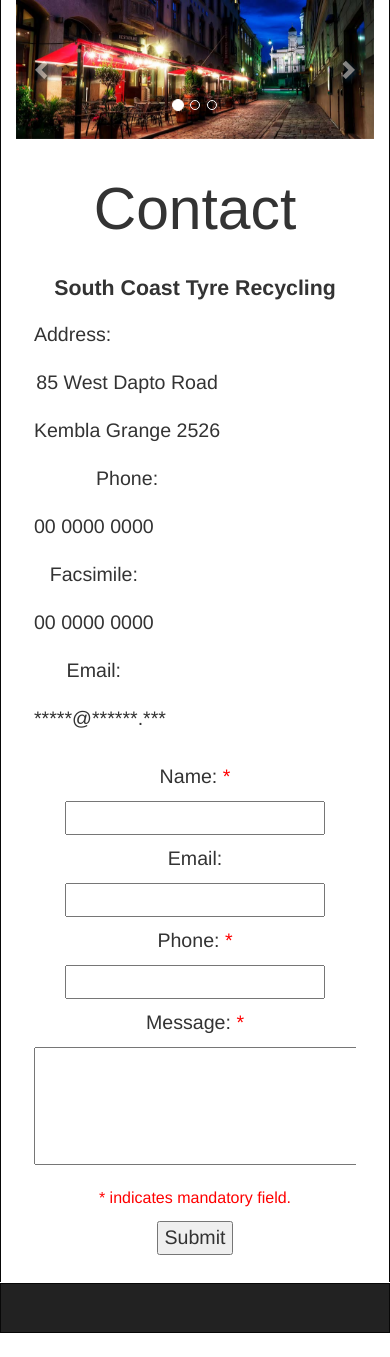
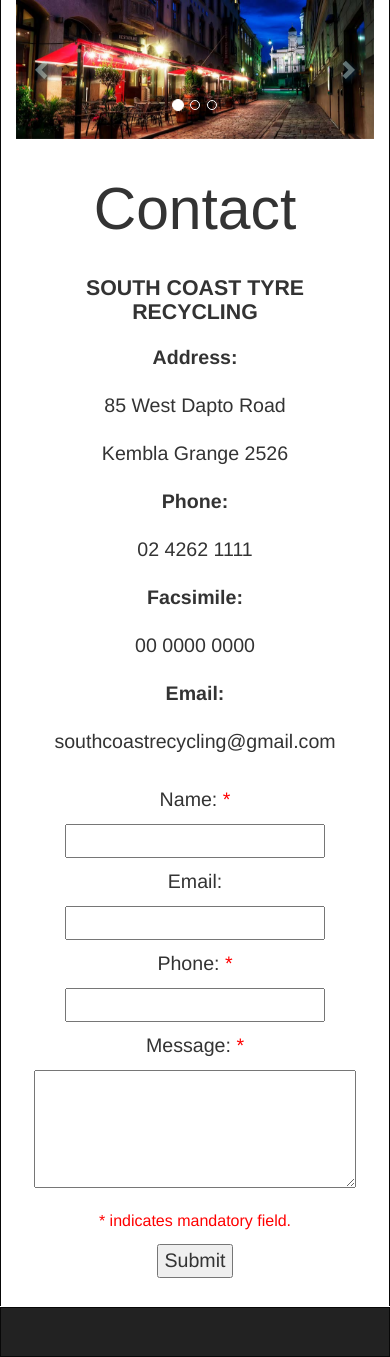
Before and after one commit to carolinebezzina/px, a PHP site: page /contact.html in a window 390 px wide. Shown: the part 181-1538 px from the top of the page. Before the commit the page ends 1514 px from the top, so only its background shows below. Run offline with PHP 8.4, Linux system fonts and the light colour scheme; some web fonts are replaced.

Commit message:
changed styles of contact page

```diff
--- a/contact.html
+++ b/contact.html
@@ -98,24 +98,24 @@
                         South Coast Tyre Recycling
                     </h3>
                     <ul class="contact-list">
-                        <li>Address:</li>
+                        <li class="cLabel">Address:</li>
                         <span class = "table-row visible-xs"></span>
                         <li>85 West Dapto Road</li>
                         <span class = "table-row"></span>
                         <li class="hidden-xs"></li>
                         <li>Kembla Grange 2526</li>
                         <span class = "table-row"></span>
-                        <li>Phone:</li>
+                        <li class="cLabel">Phone:</li>
+                        <span class = "table-row visible-xs"></span>
+                        <li>02 4262 1111</li>
+                        <span class = "table-row"></span>
+                        <li class="cLabel">Facsimile:</li>
                         <span class = "table-row visible-xs"></span>
                         <li>00 0000 0000</li>
                         <span class = "table-row"></span>
-                        <li>Facsimile:</li>
+                        <li class="cLabel">Email:</li>
                         <span class = "table-row visible-xs"></span>
-                        <li>00 0000 0000</li>
-                        <span class = "table-row"></span>
-                        <li>Email:</li>
-                        <span class = "table-row visible-xs"></span>
-                        <li>*****@******.***</li>
+                        <li>southcoastrecycling@gmail.com</li>
                     </ul>
                     <form action="#">
                         <ul class = "contactForm">
@@ -126,7 +126,7 @@
                             <li>Phone: <span class="mandatory">*</span></li>
                             <li><input type="text" name="phone" value=""></li>
                             <li>Message: <span class="mandatory">*</span></li>
-                            <li><textarea rows="4" cols="50" name="message" form="#"></textarea></li>
+                            <li><textarea rows="4" cols="40" name="message" form="#"></textarea></li>
                             <li><span class="mandatory size12">* indicates mandatory field.</span></li>
                             <li><input type="submit" value="Submit"></li>
                         <ul>
--- a/style.css
+++ b/style.css
@@ -88,6 +88,7 @@ h2,h3,h4 {
 
 .glyphicon-chevron-left, .glyphicon-chevron-right {
     text-shadow: 2px 2px 5px #144b6f;
+    color: #b7dbe1;
 }
 
 .col-sm-10,.col-lg-8 {
@@ -150,6 +151,7 @@ h2,h3,h4 {
 }
 h3 {
     font-size: 16pt;
+    text-transform: uppercase;
 }
 
 .mainContent {
@@ -228,6 +230,10 @@ label {
 .mobile-hide {
     display: table-cell;
 }
+.cLabel {
+    padding-right: 40px;
+    font-weight: bold;
+}
 hr {
     border-top-color: #9d9d9d;
 }
@@ -302,4 +308,11 @@ hr {
     .loginForm li{
         display: block;
     }
+    .contact-list li{
+        padding-right: 0px;
+        display: block;
+    }
+    textarea {
+        max-width: 100%;
+    }
 }
```
